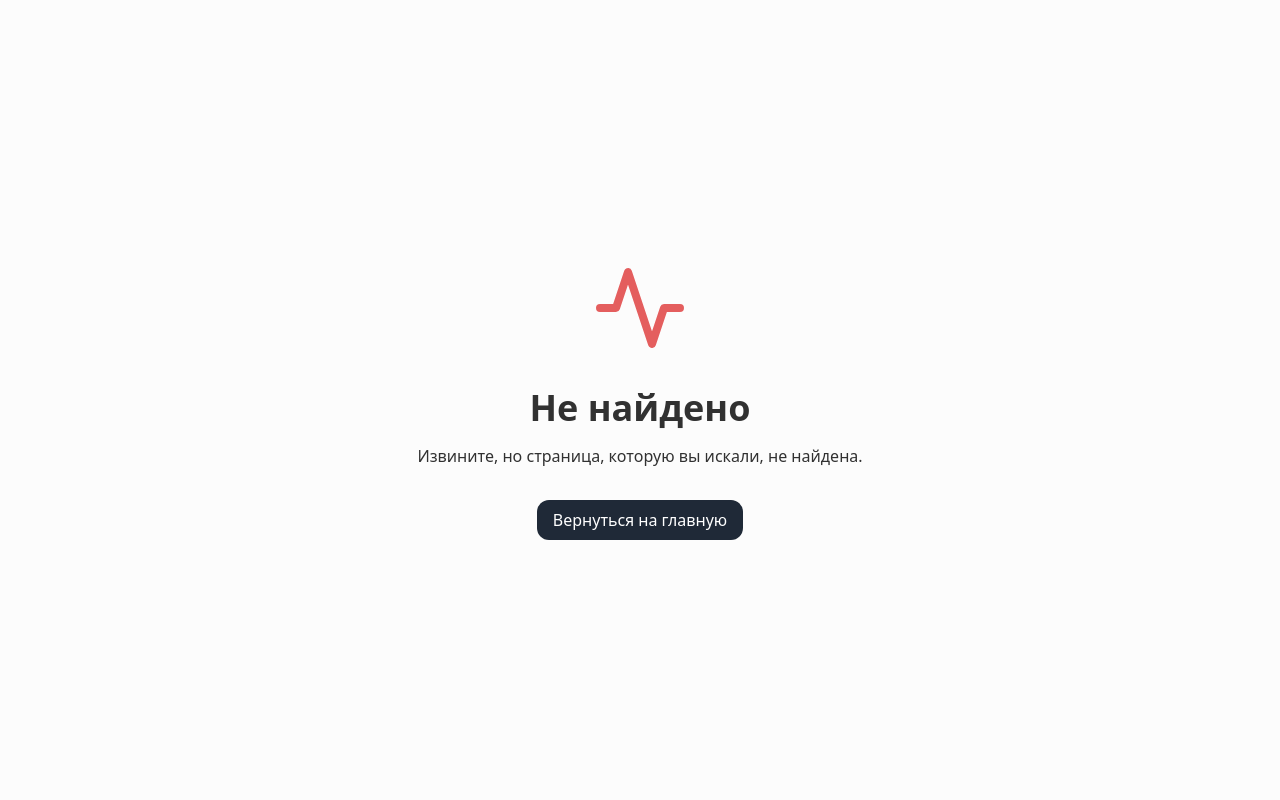
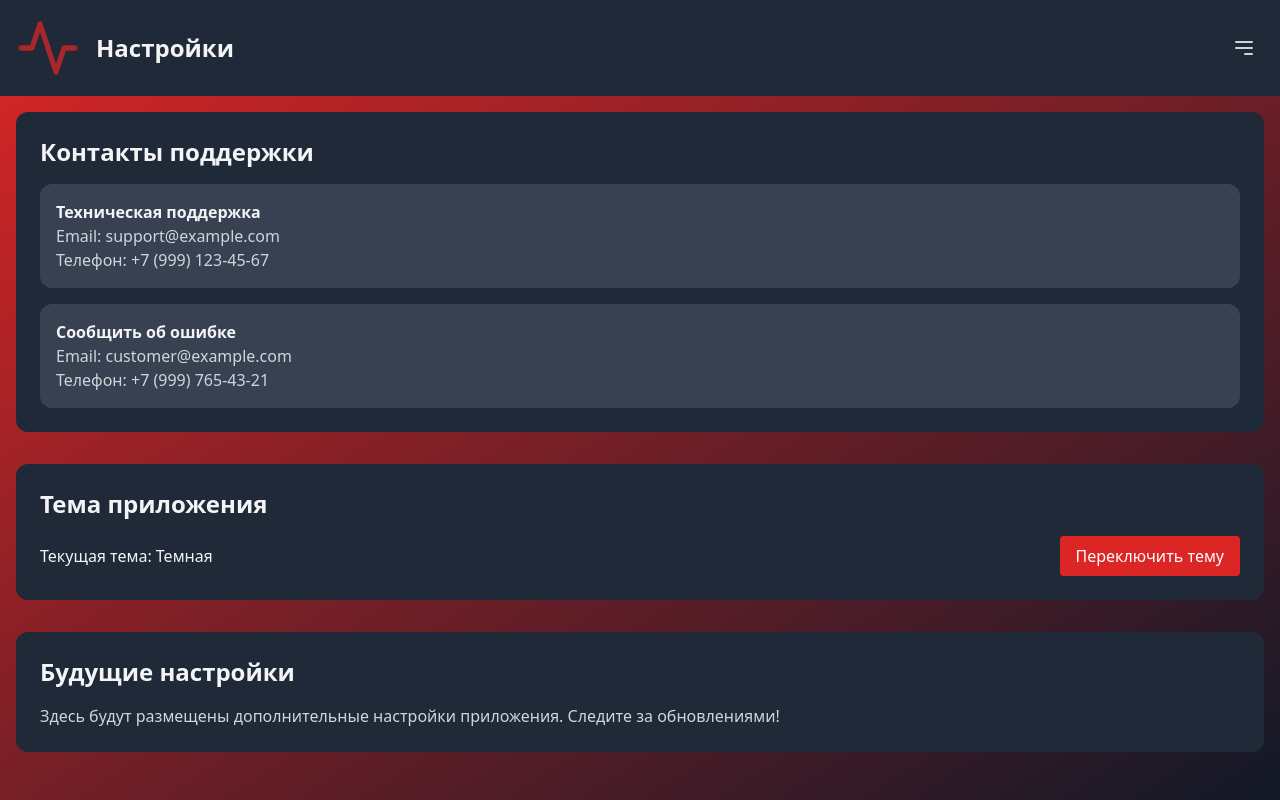
Before and after one commit to Belxz777/web-hr, a Next.js app: page /settings in a window 1280 px wide. Before the commit this address had no page. Built offline with nearby package versions, Linux system fonts and the light colour scheme.

Commit message:
last ui changes last thing is to add boss func

```diff
--- a/src/app/changePass/page.tsx
+++ b/src/app/changePass/page.tsx
@@ -6,6 +6,7 @@ import { useRouter } from 'next/navigation'
 import { changePass } from '@/types'
 import { PulseLogo } from '@/svgs/Logo'
 import Link from 'next/link'
+import UniversalFooter from '@/components/buildIn/UniversalFooter'
 
 export default function ChangePassword() {
   const [showWarning, setShowWarning] = useState(false)
@@ -153,10 +154,7 @@ catch(error){
       </div>
     </div>
   )}
-   <footer className=" text-center text-gray-400 pb-4">
-        <p>&copy;  2025 Рабочий Пульс Все права защищены.</p>
-        <Link href='/help' className=' no-underline hover:underline' prefetch={false}>Возникли проблемы с приложением? </Link>
-      </footer>
+<UniversalFooter/>
   </div>
   )
 }
--- a/src/app/profile/page.tsx
+++ b/src/app/profile/page.tsx
@@ -11,6 +11,7 @@ import { TaskList } from '@/components/buildIn/TaskList'
 import { ReportDownload } from '@/components/buildIn/ReportDownload'
 import { ReportUpload } from '@/components/buildIn/ReportUpload'
 import { useState } from 'react'
+import UniversalFooter from '@/components/buildIn/UniversalFooter'
 export default function ProfilePage() {
   const router = useRouter()
   const [isMenuOpen, setIsMenuOpen] = useState(false)
@@ -24,9 +25,10 @@ const { tasks, isMounted, getTasks, error, loading } = useTasks(isPosX)
 
     <div className="min-h-screen bg-gradient-to-br from-red-600 to-gray-900 text-gray-100">
       <header className="bg-gray-800 p-4 flex justify-between items-center">
-        <div className=' inline-flex items-center'>
-        <PulseLogo className="w-16 h-16 text-red-600 hover:text-gray-300 hover:animate-pulse"  />
-        </div>
+        <div className=' inline-flex items-center '>
+          <PulseLogo className="w-16 h-16 text-red-600 animate-pulse" />
+          <h1 className="text-2xl  pl-4 font-bold">Личный кабинет</h1>
+          </div>
         <div className="relative">
 
           <button
@@ -102,17 +104,19 @@ const { tasks, isMounted, getTasks, error, loading } = useTasks(isPosX)
    }
    loading={loading ?? false}
    tasks={tasks?.all?.completed}
+
  />
 
  <TaskSection
-   title="Задачи в процессе"
+   title="Задачи в процессе и неначатые"
    icon={
      <svg className="w-6 h-6 mr-2 text-yellow-500" fill="none" stroke="currentColor" viewBox="0 0 24 24" xmlns="http://www.w3.org/2000/svg">
        <path strokeLinecap="round" strokeLinejoin="round" strokeWidth={2} d="M12 8v4l3 3m6-3a9 9 0 11-18 0 9 9 0 0118 0z" />
      </svg>
    }
    loading={loading}
-   tasks={tasks?.all?.in_progress}
+  //  tasks={tasks?.all?.in_progress}
+   tasks={[...(tasks?.all?.in_progress || []), ...(tasks?.all?.not_started || [])]}
  />
 
  <TaskSection
@@ -133,13 +137,10 @@ const { tasks, isMounted, getTasks, error, loading } = useTasks(isPosX)
 </section>
 }
       </main>
-      <footer className="mt-8 text-center text-gray-400 pb-4">
-        <p>©  2025 Рабочий Пульс Все права защищены.</p>
-        <Link href='/help' className=' no-underline hover:underline' prefetch={false}>Возникли проблемы с приложением? </Link>
-      </footer>
+     <UniversalFooter/>
     </div>
   )
-}function TaskSection({ title, icon, loading, tasks }: { title: string; icon: React.ReactNode; loading: boolean; tasks: any[] }) {
+}function TaskSection({ title, icon, loading, tasks }: { title: string; icon: React.ReactNode; loading: boolean; tasks: any[]}) {
   return (
     <section className="bg-gray-800 rounded-xl p-6">
       <h3 className="text-xl font-bold mb-4 flex items-center">
--- a/src/app/report/page.tsx
+++ b/src/app/report/page.tsx
@@ -6,19 +6,15 @@ import { PulseLogo } from '@/svgs/Logo'
 import { useTasks } from '@/hooks/useTasks'
 import { report, task } from '@/types'
 import { useReport } from '@/hooks/useReport'
+import sendReport from '@/components/server/report'
+import { useRouter } from 'next/navigation'
 
 // Пример данных задач
-const tasks = [
-  { id: 1, title: 'Разработка новой функции' },
-  { id: 2, title: 'Испра��ление бага в модуле авторизации' },
-  { id: 3, title: 'Оптимизация производительности' },
-  { id: 4, title: 'Написание технической документации' },
-  { id: 5, title: 'Обновление зависимостей проекта' },
-]
+
 
 export default function ReportPage() {
   const {tasks,loadingRep} = useReport()
-  console.log(tasks)
+  const router  = useRouter()
   const [isMenuOpen, setIsMenuOpen] = useState(false)
   const [loading,setLoading] = useState(false)
   const [formData, setFormData] = useState<report>({
@@ -36,18 +32,46 @@ export default function ReportPage() {
     console.log(formData)
   }
 
-  const handleSubmit = (e: React.FormEvent<HTMLFormElement>) => {
+  const handleSubmit = async (e: React.FormEvent<HTMLFormElement>) => {
     e.preventDefault()
     setLoading(true)
-    console.log('Отправка отчета:', formData)
-    setTimeout(() => {
+    if (tasks.length === 1) {
+      setFormData(prevFormData => ({
+        ...prevFormData,
+        taskId: tasks[0].taskId
+      }))
+    }
+
+  const req = await sendReport(formData)
+console.log(formData,tasks[0])
+    if (req) {
       setLoading(false)
-    }, 2000)
+      return
+    }
+
+    setLoading(false)
+    alert("Ошибка")
+
     // Здесь будет логика отправки данных на сервер
   }
 
   return (
     <div className="min-h-screen bg-gradient-to-br  from-red-600 to-gray-900 text-gray-100">
+
+{
+  tasks.length === 0 ? (
+    <div className="flex flex-col items-center justify-center h-screen">
+      <PulseLogo className="w-24 h-24 text-gray-300 animate-pulse" />
+      <h1 className="text-2xl font-bold text-gray-300 mt-4">Задачи для отчета   не найдены</h1>
+      <button
+        className="inline-flex font-bold mt-4 items-center justify-center px-4 py-2 bg-red-600 hover:bg-red-700 text-white rounded-xl transition-colors duration-300"
+      onClick={() => router.push("/profile")}
+      >
+        Вернуться на главную
+      </button>
+    </div>
+  ) :
+   <>
   <header className="bg-gray-800 p-4 flex justify-between items-center">
   <PulseLogo className="w-16 h-16 text-red-600 hover:text-gray-300 hover:animate-pulse" />
   <div className="relative">
@@ -69,7 +93,6 @@ export default function ReportPage() {
     )}
   </div>
 </header>
-
       <main className="container mx-auto p-4">
               <>
                 <form onSubmit={handleSubmit} className="bg-gray-800 rounded-xl p-6 max-w-2xl mx-auto">
@@ -83,8 +106,7 @@ export default function ReportPage() {
              <select
              id="taskId"
              name="taskId"
-             value={formData.taskId}
-             defaultValue={tasks.length === 1 ? tasks[0].taskId : undefined}
+             value={tasks.length === 1 ? tasks[0].taskId : formData.taskId}
              onChange={handleChange}
              className="w-full px-3 py-2 bg-gray-700 border border-gray-600 rounded-xl text-gray-100 focus:outline-none focus:ring-2 focus:ring-red-500"
              required
@@ -158,6 +180,8 @@ export default function ReportPage() {
 
 
       </main>
+      </>
+}
     </div>
   )
 }
--- /dev/null
+++ b/src/app/settings/page.tsx
@@ -0,0 +1,91 @@
+'use client'
+
+import { useState, useEffect } from 'react'
+import Link from 'next/link'
+import { PulseLogo } from '@/svgs/Logo'
+
+// Пример данных контактов поддержки
+const supportContacts = [
+  { name: 'Техническая поддержка', email: 'support@example.com', phone: '+7 (999) 123-45-67' },
+  { name: 'Сообщить об ошибке', email: 'customer@example.com', phone: '+7 (999) 765-43-21' },
+]
+
+export default function SettingsPage() {
+  const [isMenuOpen, setIsMenuOpen] = useState(false)
+  const [theme, setTheme] = useState('dark')
+
+  useEffect(() => {
+    // Применение темы при загрузке и изменении
+    document.body.className = theme
+  }, [theme])
+
+  const toggleTheme = () => {
+    setTheme(prevTheme => prevTheme === 'dark' ? 'light' : 'dark')
+  }
+
+  return (
+    <div className={`min-h-screen ${theme === 'dark' ? 'bg-gradient-to-br from-red-600 to-gray-900 text-gray-100' : 'bg-gradient-to-br from-red-100 to-gray-100 text-gray-900'}`}>
+      <header className={`${theme === 'dark' ? 'bg-gray-800' : 'bg-gray-200'} p-4 flex justify-between items-center`}>
+        <div className=' inline-flex items-center '>
+        <PulseLogo className="w-16 h-16 text-red-600 animate-pulse" />
+        <h1 className="text-2xl  pl-4 font-bold">Настройки</h1>
+        </div>
+
+        <nav className="relative">
+          <button
+            onClick={() => setIsMenuOpen(!isMenuOpen)}
+            className={`p-2 ${theme === 'dark' ? 'text-gray-300 hover:text-white' : 'text-gray-700 hover:text-black'} focus:outline-none`}
+            aria-label="Открыть меню"
+          >
+            <svg className="w-6 h-6" fill="none" stroke="currentColor" viewBox="0 0 24 24" xmlns="http://www.w3.org/2000/svg">
+              <path strokeLinecap="round" strokeLinejoin="round" strokeWidth={2} d="M4 6h16M4 12h16m-7 6h7" />
+            </svg>
+          </button>
+          {isMenuOpen && (
+            <ul className={`absolute right-0 mt-2 w-56 ${theme === 'dark' ? 'bg-gray-800' : 'bg-white'} rounded-xl shadow-lg py-1`}>
+              <li><Link href="/profile" className={`block px-4 py-2 text-sm ${theme === 'dark' ? 'text-gray-300 hover:bg-gray-700' : 'text-gray-700 hover:bg-gray-100'}`}>Профиль</Link></li>
+     </ul>
+          )}
+        </nav>
+      </header>
+
+      <main className="container mx-auto p-4">
+        <section className={`mb-8 ${theme === 'dark' ? 'bg-gray-800' : 'bg-white'} rounded-xl p-6`}>
+          <h2 className="text-2xl font-bold mb-4">Контакты поддержки</h2>
+          <ul className="space-y-4">
+            {supportContacts.map((contact, index) => (
+              <li key={index} className={`${theme === 'dark' ? 'bg-gray-700' : 'bg-gray-100'} rounded-xl p-4`}>
+                <h3 className="font-semibold">{contact.name}</h3>
+                <p className={theme === 'dark' ? 'text-gray-300' : 'text-gray-600'}>Email: {contact.email}</p>
+                <p className={theme === 'dark' ? 'text-gray-300' : 'text-gray-600'}>Телефон: {contact.phone}</p>
+              </li>
+            ))}
+          </ul>
+        </section>
+        <section className={`mb-8 ${theme === 'dark' ? 'bg-gray-800' : 'bg-white'} rounded-xl p-6`}>
+          <h2 className="text-2xl font-bold mb-4">Тема приложения</h2>
+          <div className="flex items-center justify-between">
+            <span>Текущая тема: {theme === 'dark' ? 'Темная' : 'Светлая'}</span>
+            <button
+              onClick={toggleTheme}
+              className={`px-4 py-2 rounded ${
+                theme === 'dark'
+                  ? 'bg-red-600 hover:bg-red-700 text-white'
+                  : 'bg-red-100 hover:bg-red-200 text-red-800'
+              } focus:outline-none focus:ring-2 focus:ring-red-500`}
+            >
+              Переключить тему
+            </button>
+          </div>
+        </section>
+
+        <section className={`${theme === 'dark' ? 'bg-gray-800' : 'bg-white'} rounded-xl p-6`}>
+          <h2 className="text-2xl font-bold mb-4">Будущие настройки</h2>
+          <p className={theme === 'dark' ? 'text-gray-300' : 'text-gray-600'}>
+            Здесь будут размещены дополнительные настройки приложения. Следите за обновлениями!
+          </p>
+        </section>
+      </main>
+    </div>
+  )
+}
--- a/src/components/buildIn/TaskList.tsx
+++ b/src/components/buildIn/TaskList.tsx
@@ -1,6 +1,6 @@
 import { task } from "@/types"
 
-export function TaskList({ tasks }: { tasks: task[] | undefined }) {
+export function TaskList({ tasks,isComp }: { tasks: task[] | undefined,isComp?:boolean }) {
   if (!tasks || tasks.length === 0) {
     return <EmptyTasksAnimation/>
   }
@@ -11,10 +11,25 @@ export function TaskList({ tasks }: { tasks: task[] | undefined }) {
         <li key={index} className="bg-gray-700 rounded-xl p-4 shadow-md">
           <h4 className="text-lg font-semibold">{task.taskName}</h4>
           <p className="text-gray-300">{task.taskDescription}</p>
-          <p className="text-gray-400">Часов до завершения: {task.hourstodo}</p>
+
+          {
+            !task.isExpired && task.hourstodo > 0 && (
+              <p className="text-gray-400">
+                Часов до завершения: {task.hourstodo}
+              </p>
+            )
+          }
+
           <p className="text-gray-400">
             Дата закрытия: {task.closeDate ? new Date(task.closeDate).toLocaleString('ru-RU') : 'Не указана'}
           </p>
+          {
+            task.hourstodo === 0 && task.isExpired && (
+              <p className="text-gray-200 font-bold underline decoration-red-500 underline-offset-4">
+                Завершено, но с опозданием
+              </p>
+            )
+          }
         </li>
       ))}
     </ul>
--- /dev/null
+++ b/src/components/buildIn/UniversalFooter.tsx
@@ -0,0 +1,10 @@
+import Link from "next/link";
+
+export default function UniversalFooter() {
+  return (
+    <footer className="mt-8 text-center text-gray-400 pb-4">
+      <p>©  2025 Рабочий Пульс Все права защищены.</p>
+      <Link href='/settings' className=' no-underline hover:underline' prefetch={false}>Возникли проблемы с приложением? </Link>
+    </footer>
+  )
+}
--- /dev/null
+++ b/src/components/server/report.ts
@@ -0,0 +1,34 @@
+'use server'
+import { host, report, task } from "@/types";
+import { cookies } from "next/headers";
+
+export default async function sendReport(reportData:report) {
+    const cookieStore = cookies();
+    const jwt = cookieStore.get('cf-auth-id')?.value
+    if(!jwt){
+        throw new Error('No token provided')
+    }
+        // Convert taskId and workingHours from string to number
+        const parsedReportData = {
+            ...reportData,
+            taskId: Number(reportData.taskId),
+            workingHours: Number(reportData.workingHours)
+        };
+    console.log(parsedReportData)
+        const res = await (await fetch(`${host}fill/progress/`, {
+            method: 'POST',
+            credentials: 'include',
+            headers: {
+                Cookie: `jwt=${jwt}`,
+                'Content-Type': 'application/json'
+            },
+            body: JSON.stringify(
+                 parsedReportData
+            )
+        }))
+        if(!res.ok) {
+            console.log(res.status)
+            return false
+        }
+        return true
+    }
--- a/src/components/server/userdata.ts
+++ b/src/components/server/userdata.ts
@@ -25,7 +25,7 @@ async function userTaskstoReport():Promise<Array<task> | task> {
     const jwt = cookieStore.get('cf-auth-id')?.value
     if(!jwt){
         throw new Error('No token provided')
-    }
+    }//http://127.0.0.1:8000/api/v1/fill/progress/
     const res = await (await fetch(`${host}entities/user/tasks/reported/`, {
         credentials: 'include',
         headers: {
```
Lines whose indentation alone changed are shown as unchanged.
